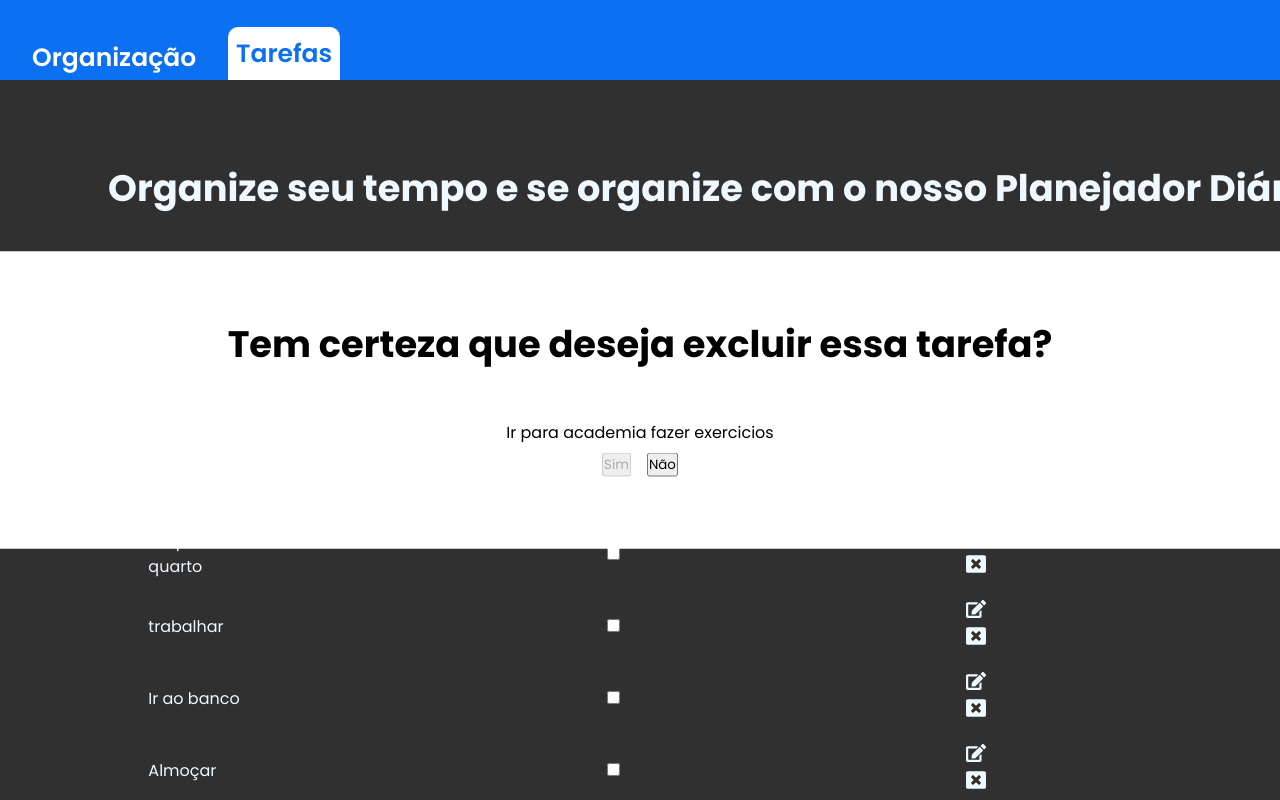
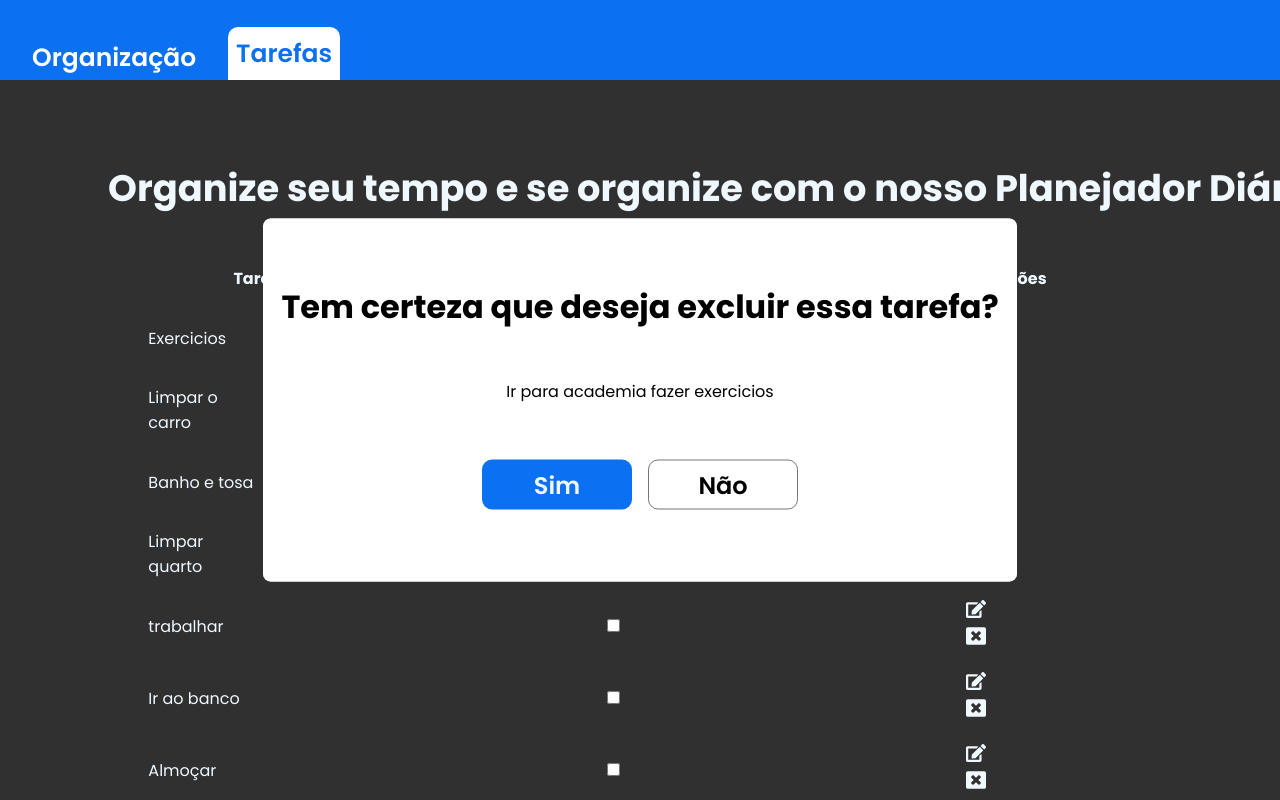
Before and after one commit to Marcelo-Anselmo/Desafio03-DNC, a React (Vite) app: page / in a window 1280 px wide. Both pictures are taken after a click on the icon 976 px from the left and 348 px from the top of the page. Shown: the top 800 px of the page. Built offline with nearby package versions, Linux system fonts and the light colour scheme.

Commit message:
style{desktop-01}

```diff
--- a/src/components/Modal/Modal.jsx
+++ b/src/components/Modal/Modal.jsx
@@ -9,8 +9,8 @@ const Modal = ({ isOpen, isClose, title, description }) => {
           <h1>{title}</h1>
           <p>{description}</p>
           <div className={styles.Btns}>
-            <button disabled onClick={() =>  isClose()}>Sim</button>
-            <button onClick={() =>  isClose()}>Não</button>
+            <button className={styles.BtnConfirm} disabled onClick={() =>  isClose()}>Sim</button>
+            <button className={styles.BtnClose} onClick={() =>  isClose()}>Não</button>
           </div>
         </div>
       </div>
--- a/src/components/Modal/Modal.module.scss
+++ b/src/components/Modal/Modal.module.scss
@@ -1,3 +1,5 @@
+@use "../../sass/variables" as *;
+
 .BG {
     position: fixed;
     background-color: #FFFFFF;
@@ -9,6 +11,7 @@
     justify-content: center;
     align-items: center;
     position: fixed;
+    width: 754px;
     top: 50%;
     left: 50%;
     transform: translate(-50%, -50%);
@@ -18,7 +21,13 @@
     border-radius: 8px;
 
     h1{
+        font-size: 2rem;
+        font-weight: bold;
         color: black;
+    }
+
+    p{
+        font-weight: 400;
     }
 }
 
@@ -26,7 +35,30 @@
     display: flex;
     justify-content: center;
     align-items: center;
+    padding-top: 3rem;
+
     button{
         margin: 0.5rem;
+        width: 150px;
+        height: 50px;
+        border-radius: 10px;
+        border: 0px;
     }
 }
+
+.BtnConfirm{
+    background-color: $header-color;
+    color: aliceblue;
+    font-weight: 600;
+    font-size: 1.5rem;
+    cursor: not-allowed;
+}
+
+.BtnClose{
+    background-color: transparent;
+    color: black;
+    border: 1px solid rgba(0, 0, 0, 0.534) !important;
+    font-weight: 600;
+    font-size: 1.5rem;
+    cursor: pointer;
+}
--- a/src/components/TaskList/index.scss
+++ b/src/components/TaskList/index.scss
@@ -34,10 +34,11 @@ table {
 
     #btnEdit {
         margin-right: 0.6rem;
+        cursor: pointer;
     }
 
     #btnClose {
-
+        cursor: pointer;
     }
 }
 
```
